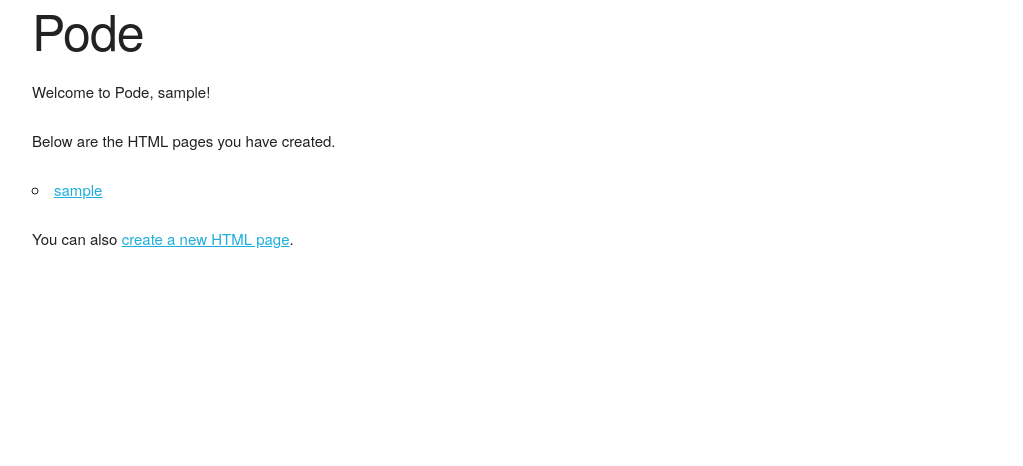
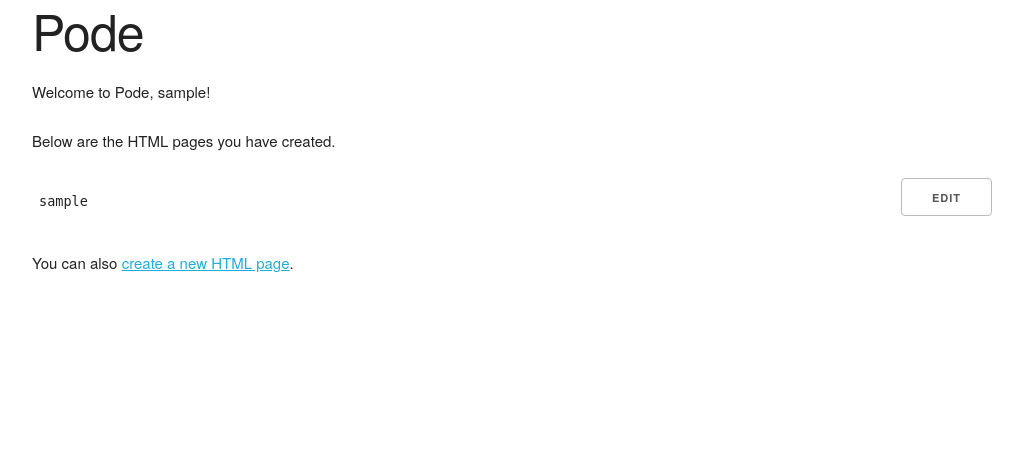
Before and after one commit to toolness/pode, a Django app: page / in a window 1280 px wide. Shown: the top 466 px of the page, without its empty margins (128-1151 px from the left). Run offline with Django 3.2, Linux system fonts and the light colour scheme; a user stored in the database is signed in; tables that the repository leaves empty hold one stand-in row (values such as "Sample post"); parts of the project's set-up code (start-up, migrations or seed data) failed here and were passed over.

Commit message:
better styling for page list.

```diff
--- a/pode/static/style.css
+++ b/pode/static/style.css
@@ -1,3 +1,23 @@
+ul.pages {
+  list-style-type: none;
+}
+
+ul.pages li {
+  display: flex;
+  align-items: center;
+  border-bottom: 1px solid lightgray;
+}
+
+ul.pages li:last-child {
+  border-bottom: none;
+}
+
+ul.pages li code {
+  background: inherit;
+  border: none;
+  flex-grow: 1;
+}
+
 nav ul {
   list-style-type: none;
   text-align: right;
--- a/pode/templates/home.html
+++ b/pode/templates/home.html
@@ -6,9 +6,12 @@
 
 {% if codes %}
   <p>Below are the HTML pages you have created.</p>
-  <ul>
+  <ul class="pages">
   {% for code in codes %}
-    <li><a href="{{ code.get_absolute_url }}">{{ code.slug }}</a>
+    <li>
+      <code>{{ code.slug }}</code>
+      <a href="{{ code.get_absolute_url }}" class="button">Edit <span class="sr-only">{{ code.slug }}</span></a>
+    </li>
   {% endfor %}
   </ul>
   <p>You can also <a href="{% url 'pode:create_user_code' %}">create a new HTML page</a>.</p>
```
